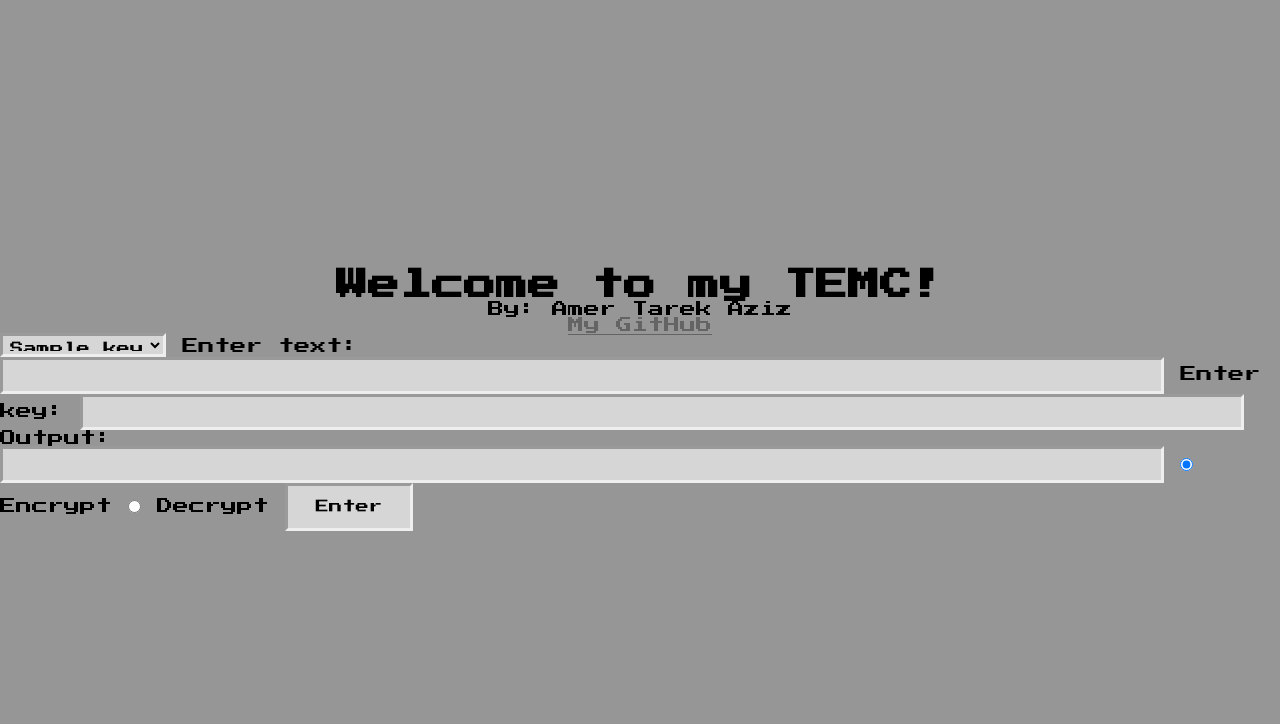
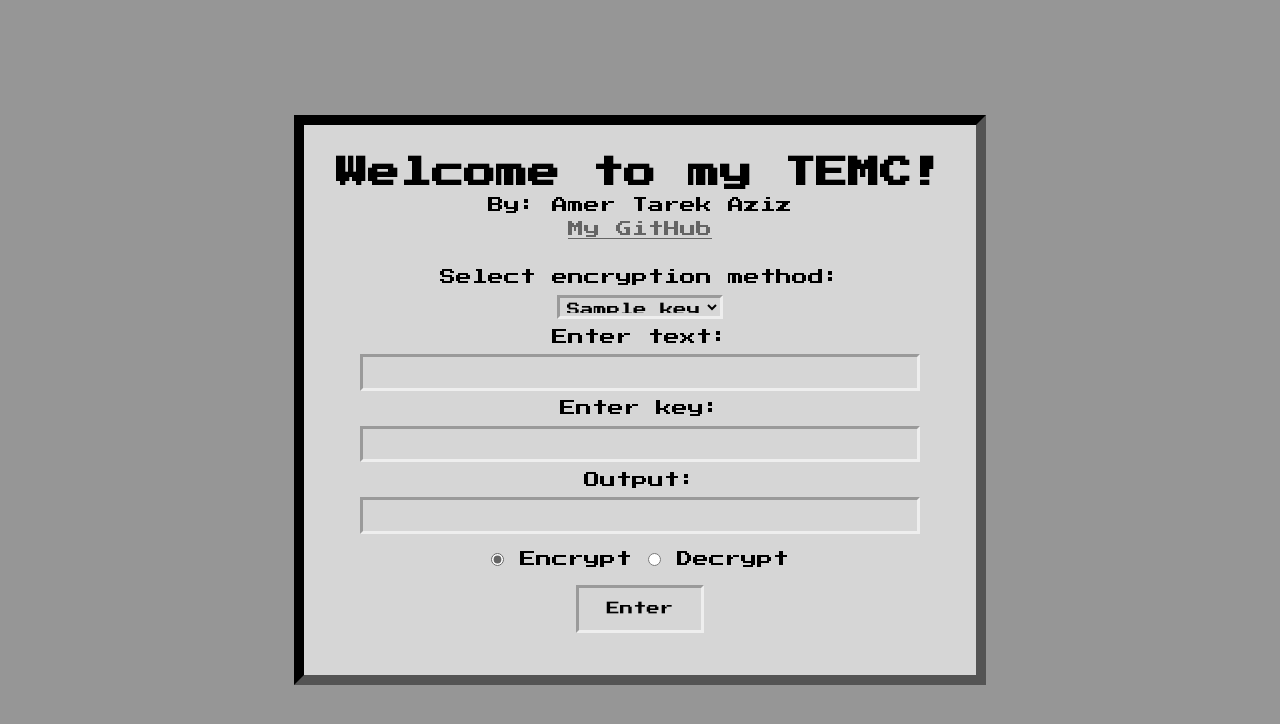
Before and after one commit to Anthrax-2/traditional-encryption-demonstrator, a Flask app: template templates/index.html in a window 1280 px wide. Shown: the top 724 px of the page. Run offline with Flask 3, Linux system fonts and the light colour scheme; the template is opened without the code that fills it: most values are stand-ins (such as "Sample title", 1, 10 or a date in 2020).

Commit message:
Finish the HTML skeleton

```diff
--- a/templates/index.html
+++ b/templates/index.html
@@ -9,11 +9,15 @@
         <title>Traditional Encryption Methods Demonstrator</title>
     </head>
     <body>
+
+        <div class="all">
+            <header>
                 <h1>Welcome to my TEMC!</h1>
                 <p>By: Amer Tarek Aziz</p>
                 <a href="https://github.com/Anthrax-2">My GitHub</a>
-
-        <div>
+            </header>
+            <div class="content">
+                <label for="methods">Select encryption method:</label>
                 <select id="methods">
                     {% for key in ciphers %}
                         <option value="{{ key }}">{{ key }}</option>
@@ -25,12 +29,16 @@
                 <input type="text" name="key" id="key">
                 <label for="output">Output:</label>
                 <input type="text" name="output" id="output" readonly>
+                <div class="modes">
 
-            <input type="radio" name="mode" id="encrypt" value="encrypt" checked>
-            <label for="encrypt">Encrypt</label>
-            <input type="radio" name="mode" id="decrypt" value="decrypt">
-            <label for="decrypt">Decrypt</label>
+                    <label for="encrypt"><input type="radio" name="mode" id="encrypt" value="encrypt" checked> Encrypt </label>
+
+                    <label for="decrypt"><input type="radio" name="mode" id="decrypt" value="decrypt"> Decrypt </label>
+
+                </div>
                 <button type="button"  id="enter">Enter</button>
+                <p id="error"></p>
+            </div>
         </div>
     </body>
 
```
Lines whose indentation alone changed are shown as unchanged.
